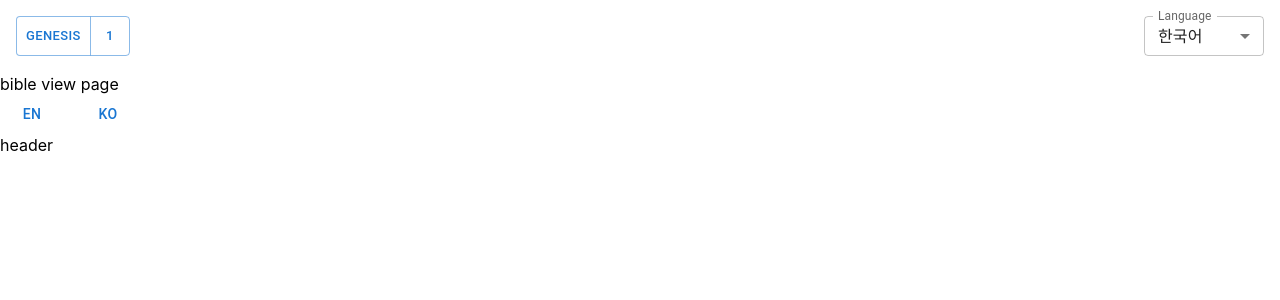
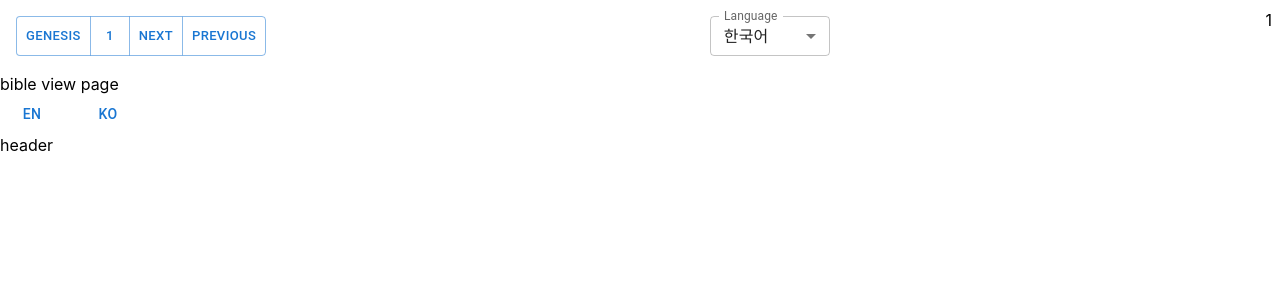
Before and after one commit to gimminjae/we-bible-front, a React (Create React App) app: page /bible-page in a window 1280 px wide. Shown: the top 300 px of the page. Built offline with nearby package versions, Linux system fonts and the light colour scheme.

Commit message:
feat: bible search param by zustand

```diff
--- a/src/components/bible/BibleViewPageHeader.tsx
+++ b/src/components/bible/BibleViewPageHeader.tsx
@@ -1,6 +1,7 @@
-import React from 'react'
+import React, {useEffect} from 'react'
 import {Button, ButtonGroup} from "@mui/material";
 import LangSelect from "./LangSelect";
+import useBibleSearchParams from "../../store/zustand/BibleSearchParams";
 
 interface Props {
   selectedLang: 'ko' | 'en'
@@ -11,6 +12,7 @@ interface Props {
 function BibleViewPageHeader() {
   const book = 'genesis'
   const chapter = 1
+  const bibleSearchParam: any = useBibleSearchParams()
   return (
     <div className='flex justify-between m-2'>
       <ButtonGroup
@@ -22,8 +24,11 @@ function BibleViewPageHeader() {
       >
         <Button>{book}</Button>
         <Button>{chapter}</Button>
+        <Button onClick={() => bibleSearchParam.next()}>next</Button>
+        <Button onClick={() => bibleSearchParam.previous()}>previous</Button>
       </ButtonGroup>
       <LangSelect/>
+      <p>{bibleSearchParam?.searchParam?.chapter || ''}</p>
     </div>
   )
 }
--- a/src/store/zustand/BibleSearchParams.tsx
+++ b/src/store/zustand/BibleSearchParams.tsx
@@ -5,36 +5,38 @@ type BibleSearchParam = {
   chapter: number
   lang: 'ko' | 'en' | string
 }
-// type Store = {
-//   searchParam: BibleSearchParam
-//   set: any
-// }
+type Store = {
+  searchParam: BibleSearchParam
+  set: any
+  next: any
+  previous: any
+  changeLang: any
+}
 
-const useBibleSearchParams = create((set) => ({
+const useBibleSearchParams = create<Store>((set) => ({
   searchParam: {
     bookCode: 'genesis',
     chapter: 1,
     lang: 'ko'
   },
-  set: (state: BibleSearchParam) => set(() => ({
+  next: () => set(({ searchParam: state }: { searchParam: BibleSearchParam}) => ({
     searchParam: {
-      bookCode: state.bookCode,
-      chapter: state.chapter,
-      ko: state.lang
+      ...state,
+      chapter: state.chapter + 1
     }
   })),
-  next: () => set((state: BibleSearchParam) => ({
+  previous: () => set(({ searchParam: state }: { searchParam: BibleSearchParam}) => ({
     searchParam: {
-      chapter: state.chapter + 1,
+      ...state,
+      chapter: state.chapter - 1
     }
   })),
-  previous: () => set((state: BibleSearchParam) => ({
+  set: (input: BibleSearchParam) => set(() => ({
+    searchParam: input
+  })),
+  changeLang: (lang: string) => set(({ searchParam: state }: { searchParam: BibleSearchParam}) => ({
     searchParam: {
-      chapter: state.chapter - 1,
-    }
-  })),
-  changeLang: (lang: string) => set(() => ({
-    searchParam: {
+      ...state,
       lang
     }
   })),
```
